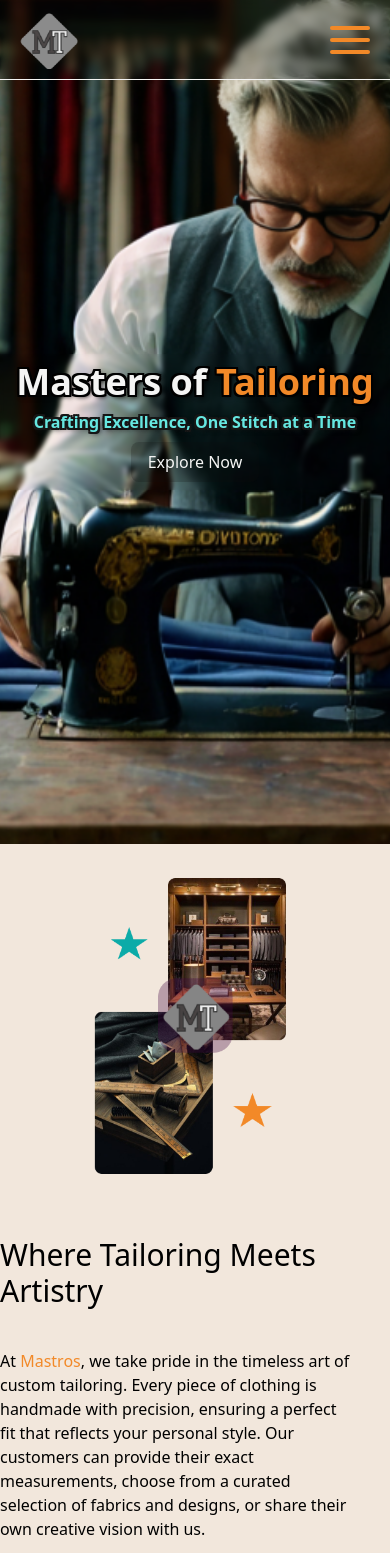
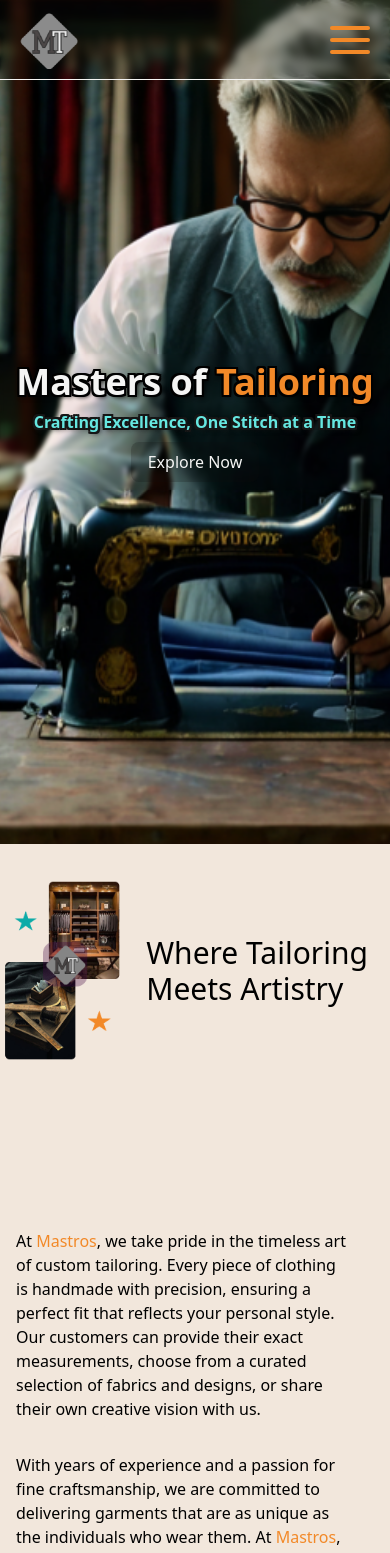
Before and after one commit to gbejoy/Masters_of_tailoring, a React (Vite) app in the folder vite-project/: page / in a window 390 px wide. Shown: the top 1553 px of the page. Built offline with nearby package versions, Linux system fonts and the light colour scheme.

Commit message:
About section 3

```diff
--- a/vite-project/src/Components/About.jsx
+++ b/vite-project/src/Components/About.jsx
@@ -4,20 +4,23 @@ export default function About() {
     return (
         <section id="about" className="w-full h-screen bg-[#F2E7DC] flex flex-col md:flex-row items-center justify-center">
             {/* Image container */}
-            <div className="w-full h-[50%] md:w-1/3 md:h-full flex flex-row justify-center items-center">
+            <div className="w-full h-[30%] md:w-1/3 md:h-full flex flex-row justify-center items-center gap-[1rem]">
                 <img
                     src={CollectionStar}
                     alt="group"
                     className="max-w-[80%] h-[80%] object-contain"
                 />
+                <div className='text-left'>
+                    <h1 className='md:hidden font-Sail text-3xl xl:text-4xl text-left'>Where Tailoring Meets Artistry</h1>
+                </div>
             </div>
 
-            <div className="w-full md:w-2/3 h-full flex flex-col justify-center gap-[2.5rem] xl:gap-[4rem]">
+            <div className="w-full md:w-2/3 h-[70%] md:h-full flex flex-col justify-center gap-[2.5rem] xl:gap-[4rem]">
                 <div className='text-left'>
-                    <h1 className='font-Sail text-3xl xl:text-4xl text-left'>Where Tailoring Meets Artistry</h1>
+                    <h1 className='hidden md:block font-Sail text-3xl xl:text-4xl text-left'>Where Tailoring Meets Artistry</h1>
                 </div>
-                <div className='text-[1rem] font-Noto w-[90%] xl:w-[80%] flex flex-col gap-[2rem]'>
-                    <p>
+                <div className='pl-4 text-[1rem] font-Noto w-[90%] xl:w-[80%] flex flex-col gap-[2rem]'>
+                    <p className=''>
                     At <span className='text-[#F28928]'>Mastros</span>, we take pride in the timeless art of custom tailoring. Every piece of clothing is handmade with precision, ensuring a perfect fit that reflects your personal style. Our customers can provide their exact measurements, choose from a curated selection of fabrics and designs, or share their own creative vision with us.
                     </p>
                     <p>
```
